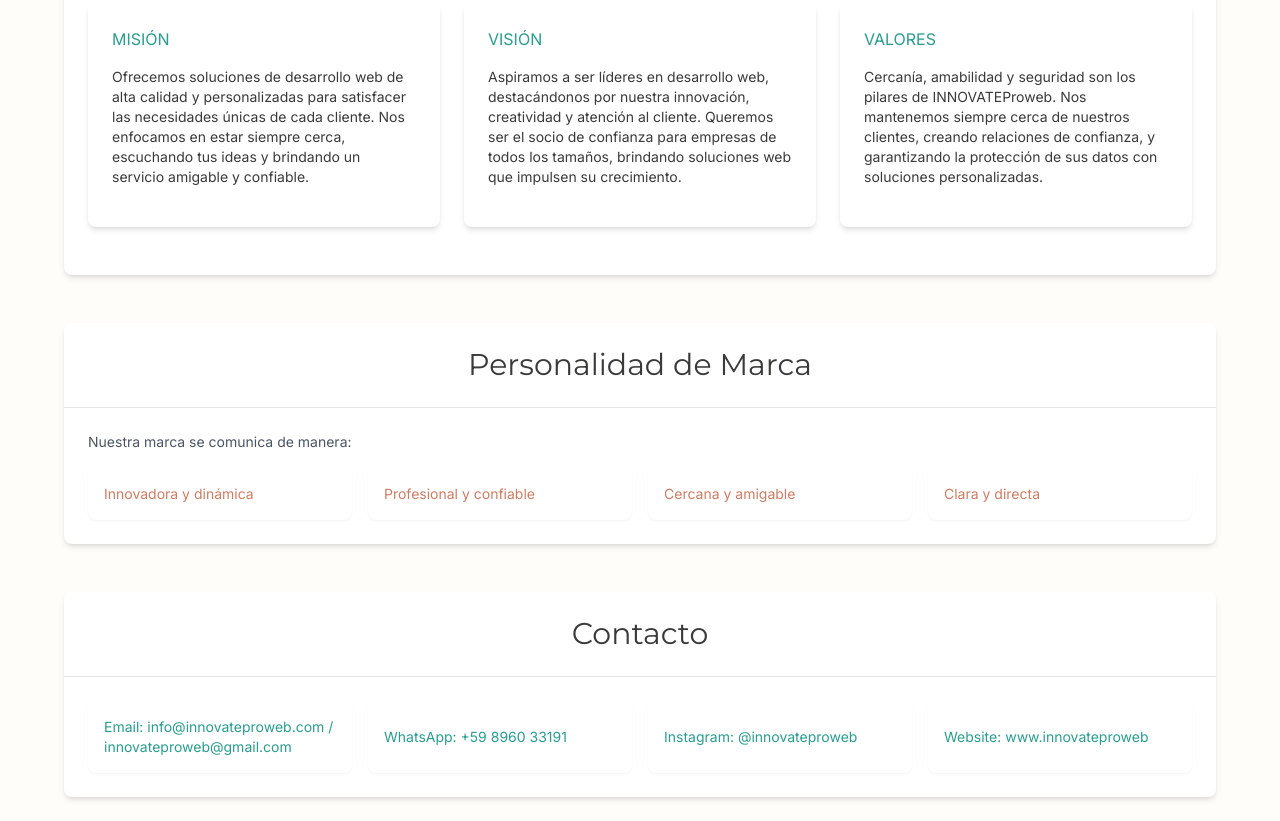
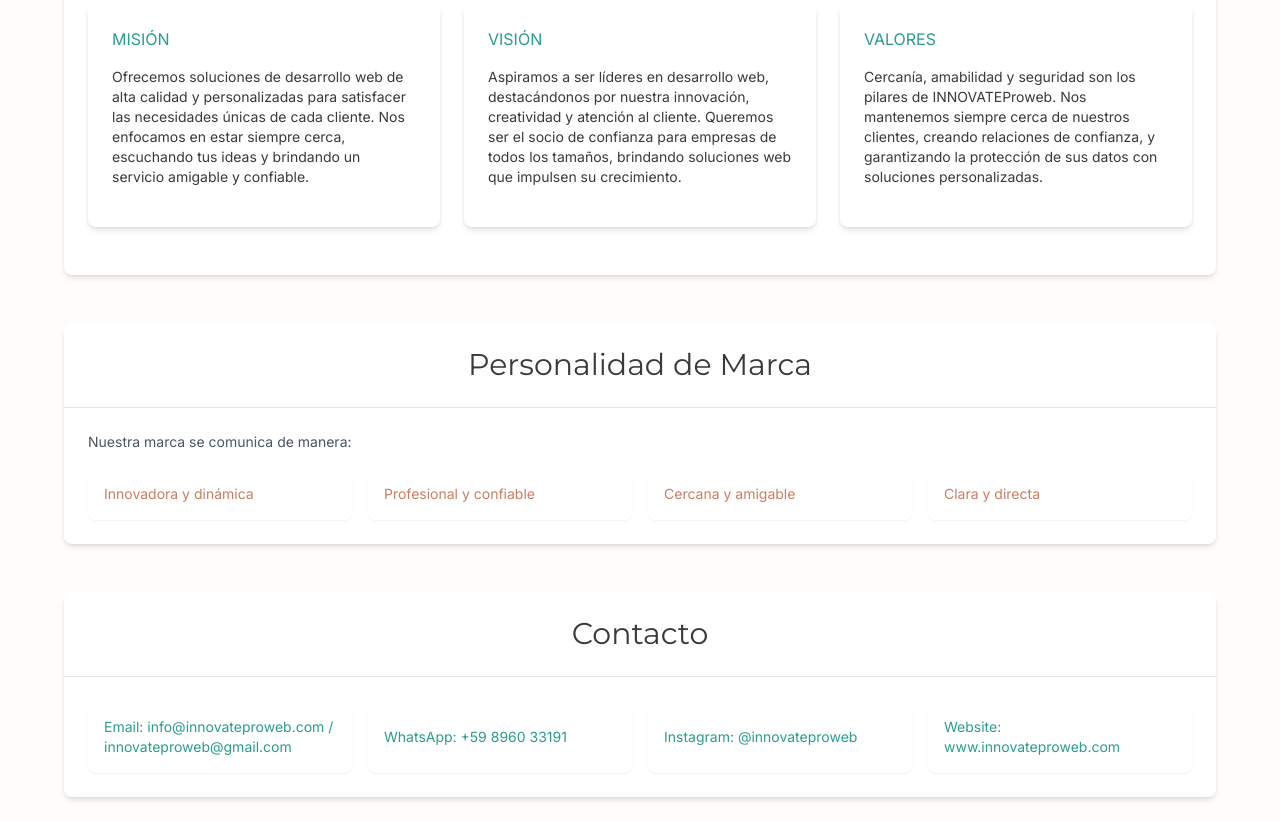
Before and after one commit to veronicaagarcia/guia-de-marca-innovateproweb, an Astro site: page / in a window 1280 px wide. Shown: the part 1726-2547 px from the top of the page. Built offline with nearby package versions, Linux system fonts and the light colour scheme; Astro itself is replaced by a stand-in of ours; a web font is replaced by a local one.

Commit message:
agregue el .com faltante

```diff
--- a/src/pages/index.astro
+++ b/src/pages/index.astro
@@ -176,7 +176,7 @@
 					  'Email: info@innovateproweb.com  /  innovateproweb@gmail.com',
 					  'WhatsApp: +59 8960 33191',
 					  'Instagram: @innovateproweb',
-					  'Website: www.innovateproweb'
+					  'Website: www.innovateproweb.com'
 					].map((rasgo) => (
 					  <li class="flex items-center p-1 sm:p-4 bg-white rounded-lg shadow-sm">
 						<span class="text-[10px] sm:text-sm font-medium" style="font-family: 'Inter', sans-serif;">{rasgo}</span>
```
